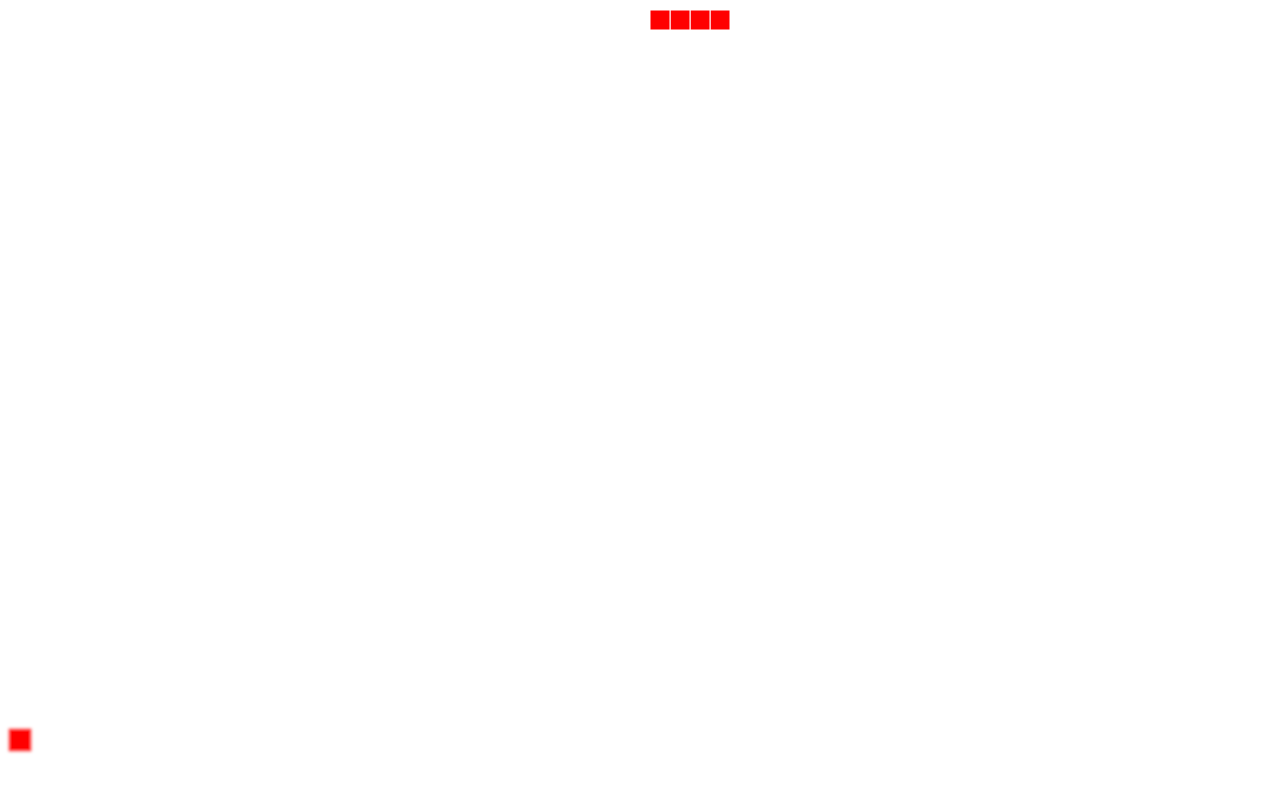
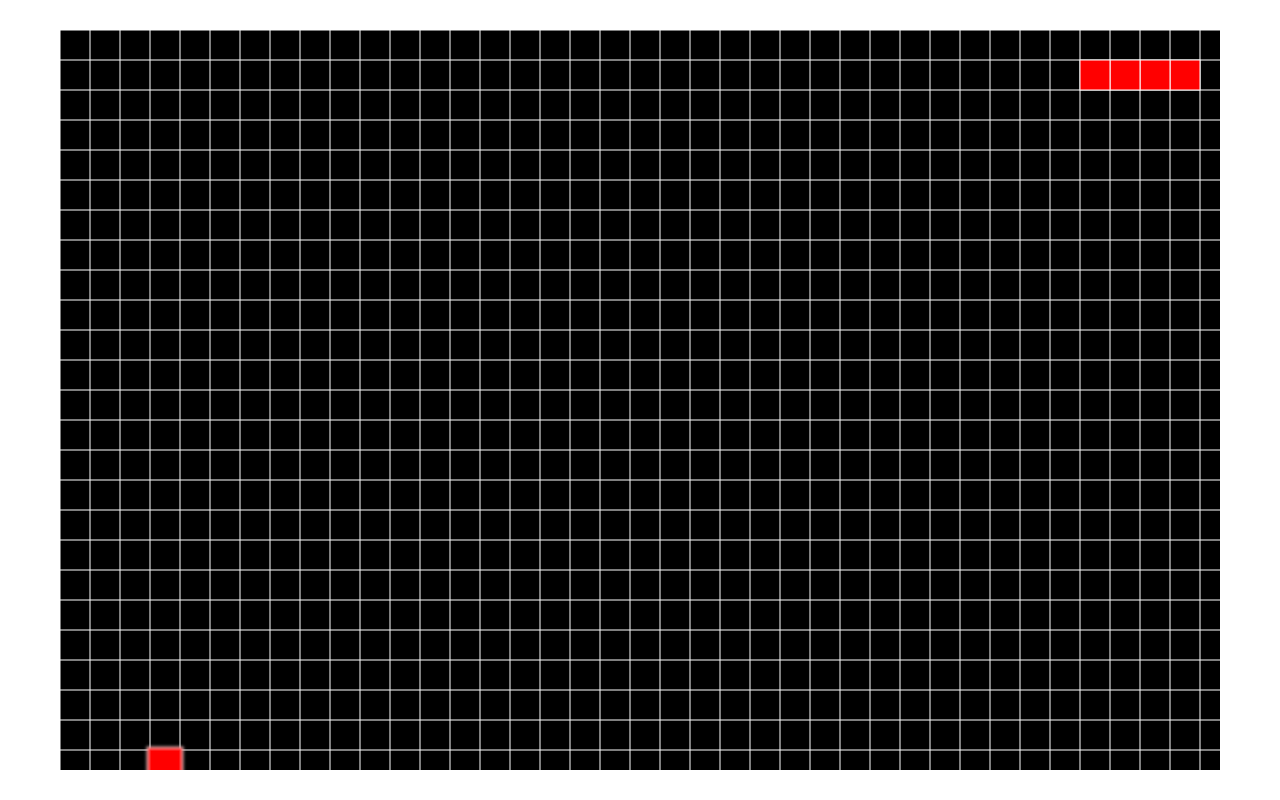
Before and after one commit to nandukalidindi/raphael-snake, a plain HTML site: page index.html in a window 1280 px wide. Drawn offline with Linux system fonts and the light colour scheme.

Commit message:
Render board and variablize most of the parameters

```diff
--- /dev/null
+++ b/board.js
@@ -0,0 +1,22 @@
+class Board {
+	constructor() {
+
+	}
+
+	renderBoard() {
+		const numHorizontalLines = Math.ceil((boundaries.bottom[0] - boundaries.top[0])/blockSize) + 2;
+		const numVerticalLines = Math.ceil((boundaries.bottom[1] - boundaries.top[1])/blockSize) + 2;
+
+		[...Array(numHorizontalLines)].forEach((none, index) => {
+			let line = boardPaper.path("M" + index * blockSize + ",0,L" + index * blockSize + "," + boundaries.bottom[1])
+			line.attr("fill", "#FFFFFF");
+			line.attr("stroke", "#FFFFFF");
+		});
+
+		[...Array(numVerticalLines)].forEach((none, index) => {
+			let line = boardPaper.path("M0," + index * blockSize + ",L" + boundaries.bottom[0] + "," + index * blockSize)
+			line.attr("fill", "#FFFFFF");
+			line.attr("stroke", "#FFFFFF");
+		});
+	}
+}
--- a/game.js
+++ b/game.js
@@ -1,6 +1,8 @@
 class Game {
 	constructor() {
 		this.score = -1;
+		this.board = new Board();
+		this.board.renderBoard();
 		this.snake = new Snake();
 		this.direction = "right";
 		this.gameInterval = null;
@@ -25,14 +27,14 @@ class Game {
 		this.score += 1;
 		staticPaper.clear();
 		this.foodLocation = {
-			x: (parseInt(((Math.random() * window.innerWidth - 40))/20) * 20) + 10,
-			y: (parseInt(((Math.random() * window.innerHeight -40))/20) * 20) + 10,
+			x: (parseInt(((Math.random() * boundaries.bottom[0]))/blockSize) * blockSize) + boundaries.top[0],
+			y: (parseInt(((Math.random() * boundaries.bottom[1]))/blockSize) * blockSize) + boundaries.top[1],
 		};
 		this.renderFoodBlock();
 	}
 
 	renderFoodBlock() {
-		var food = staticPaper.rect(this.foodLocation.x, this.foodLocation.y, 20, 20);
+		var food = staticPaper.rect(this.foodLocation.x, this.foodLocation.y, blockSize, blockSize);
 		food.attr("fill", "#f00");
 		food.attr("stroke", "#fff");
 
@@ -55,9 +57,10 @@ class Game {
 	}
 
 	renderGame() {
+		if(this.snake.isEatingItself() || this.snake.isEscaping() && !clearInterval(this.gameInterval))
+			return
+
 		paper.clear();
-
-		this.snake.isEatingItself() && clearInterval(this.gameInterval)
 
 		this.snake.renderBody(
 			this.direction,
--- a/index.html
+++ b/index.html
@@ -8,6 +8,7 @@
 </body>
 	<script src="raphael.min.js"></script>
 	<script src="initializers.js"></script>
+	<script src="board.js"></script>
 	<script src="snake.js"></script>
     <script src="game.js"></script>
     <!-- <script src="testing.js"></script> -->
--- a/initializers.js
+++ b/initializers.js
@@ -5,16 +5,25 @@ const keyCodeMap = {
 	37: "left",
 };
 
+const blockSize = 30;
+
+const boundaries = {
+	top: [2 * blockSize, blockSize],
+	bottom: [window.innerWidth - (4 * blockSize), window.innerHeight - (2 * blockSize)]
+}
+
 const opposites = {right: "left", left: "right", up: "down", down: "up"};
 
-const boardPaper = Raphael(0, 0, window.innerWidth, window.innerHeight);
+const boardPaper = Raphael(...boundaries.top, ...boundaries.bottom);
 
-// var rect = boardPaper.rect(0, 0, window.innerWidth, window.innerHeight);
-// rect.attr("fill", "#000000");
-// rect.attr("stroke", "#000000");
 
-const paper = Raphael(0, 0, window.innerWidth, window.innerHeight);
 
-const staticPaper = Raphael(0, 0, window.innerWidth, window.innerHeight);
+var rect = boardPaper.rect(0, 0, window.innerWidth, window.innerHeight);
+rect.attr("fill", "#000000");
+rect.attr("stroke", "#000000");
+
+const paper = Raphael(...boundaries.top, ...boundaries.bottom);
+
+const staticPaper = Raphael(...boundaries.top, ...boundaries.bottom);
 
 staticPaper.customAttributes.hsb = (h, s, b) => ({fill: "hsb(" + h + ", " + s + ", " + b});
--- a/snake.js
+++ b/snake.js
@@ -1,26 +1,33 @@
 'use strict';
 
 class Snake {
-	constructor(skeleton = "rectangles", color = "black", head = { x: 50, y: 10 }) {
+	constructor(skeleton = "rectangles", color = "black", head = { x: boundaries.top[0] + (2*blockSize), y: boundaries.top[1] }) {
 		Object.assign(this, {
 				skeleton, color,
 				head,
-				body: [...Array(4)].map((iter, i) => ({ x: (head.x - i*20), y: head.y }))
+				body: [...Array(4)].map((iter, i) => ({ x: (head.x - i*blockSize), y: head.y }))
 			}
 		);
 	}
 
 	moveMap() {
 		return {
-			"up": () => { this.head = { x: this.head.x, y: this.head.y - 20 } },
-			"down": () => { this.head = { x: this.head.x, y: this.head.y + 20 } },
-			"right": () => { this.head = { x: this.head.x + 20, y: this.head.y } },
-			"left": () => { this.head = { x: this.head.x - 20, y: this.head.y } },
+			"up": () => { this.head = { x: this.head.x, y: this.head.y - blockSize } },
+			"down": () => { this.head = { x: this.head.x, y: this.head.y + blockSize } },
+			"right": () => { this.head = { x: this.head.x + blockSize, y: this.head.y } },
+			"left": () => { this.head = { x: this.head.x - blockSize, y: this.head.y } },
 		}
 	}
 
 	isEatingItself() {
 		return this.body.slice(1).some(part => (part.x == this.head.x && part.y == this.head.y));
+	}
+
+	isEscaping() {
+		return this.head.x + blockSize >= boundaries.bottom[0]
+				|| this.head.y + blockSize >= boundaries.bottom[1]
+				|| this.head.x + blockSize < boundaries.top[0]
+				|| this.head.y < boundaries.top[1]
 	}
 
 	renderBody(direction, ate) {
@@ -29,7 +36,7 @@ class Snake {
 
 		this.body = [this.head, ...this.body];
 		this.body.forEach(part => {
-			let circle = paper.rect(part.x, part.y, 20, 20);
+			let circle = paper.rect(part.x, part.y, blockSize, blockSize);
 			circle.attr("fill", "#f00");
 			circle.attr("stroke", "#fff");
 		});
```
